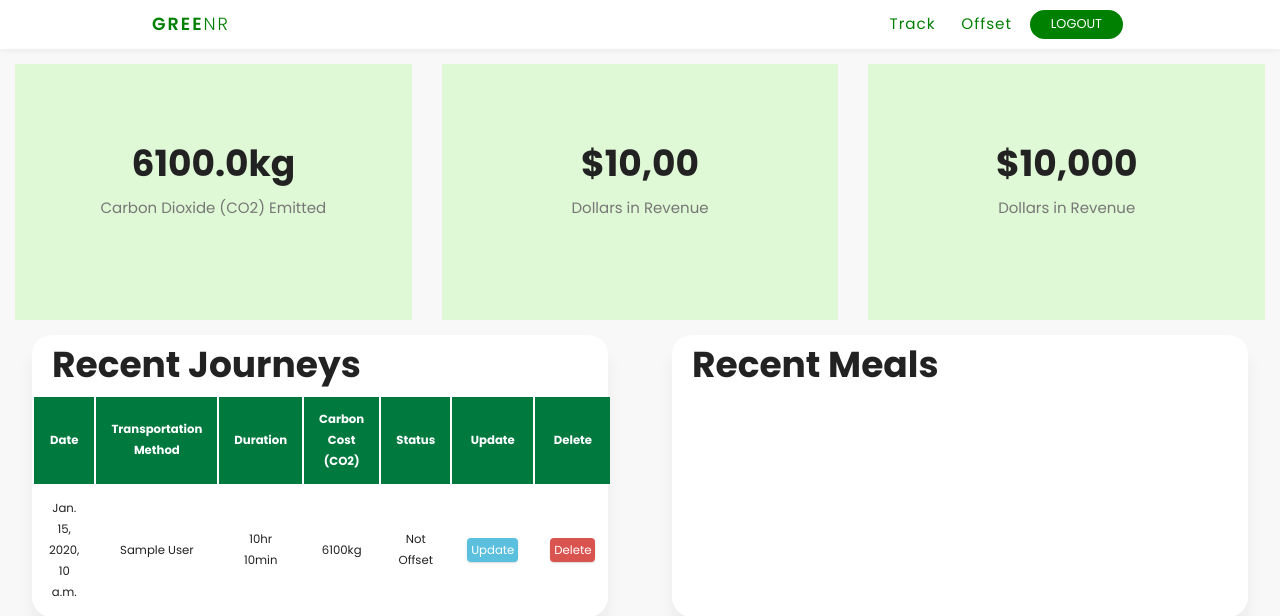
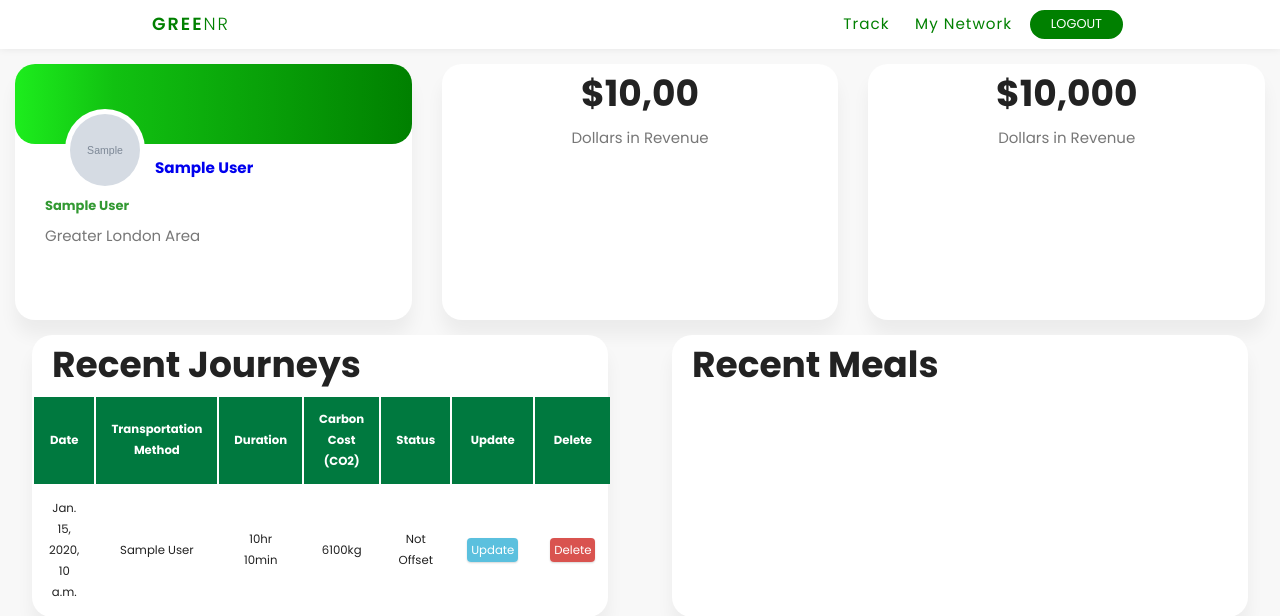
Before and after one commit to ErikKarsen/Greenr, a Django app: page / in a window 1280 px wide. Shown: the top 616 px of the page. Run offline with Django 3.2, Linux system fonts and the light colour scheme; a user stored in the database is signed in; tables that the repository leaves empty hold one stand-in row (values such as "Sample post"); grey boxes marked "Sample" are stand-in pictures; some libraries are stand-ins or nearby versions.

Commit message:
update tiles

```diff
--- a/accounts/static/css/style.css
+++ b/accounts/static/css/style.css
@@ -491,24 +491,20 @@
 }
 
 .tile-container{
-  display: flex;
+    display: flex;
 }
 
 .tile{
-  flex: 1 0 calc(10% - 10px);
-  margin: 15px;
-  height: 256px;
-  background: #DFF8D5;
-  display: flex;
-  align-items: center;
-  flex-direction: column;
-  padding-top: 70px;
-}
-
-.tile:after{
-  content: '';
-  display: block;
-  padding-bottom: 100%;
+    /* padding-top: 70px; */
+    flex: 1 0 calc(10% - 10px);
+    background: #fff;
+    box-shadow: 0px 15px 16.83px 0.17px rgba(0, 0, 0, 0.05);
+    border-radius: 20px;
+    height: 256px;
+    display: flex;
+    flex-direction: column;
+    margin: 15px;
+    align-items: center;
 }
 
 /* Responsive Page Design */
@@ -659,7 +655,7 @@
     height: 80px;
     border-radius: 50%;
     padding: 5px;
-    transform: translate(100px,100px);
+    transform: translate(100px,110px);
 }
 
 .image-container img{
@@ -689,7 +685,6 @@
 
 .middle-container h4{
     box-sizing: border-box;
-    line-height: .6;
     font-weight: lighter;
     color: green;
     opacity: .8;
@@ -699,9 +694,8 @@
 
 .middle-container p{
     box-sizing: border-box;
-    transform: translate(50px,20px);
+    transform: translate(60px,20px);
 }
-
 
 .middle-container .btn{
     float: right;
@@ -727,10 +721,14 @@
 
 .lower-container{
     border-radius: 20px;
-    padding: 0px 20px 20px 50px;
+    padding: 20px 20px 20px 50px;
     display: flex;
     align-items: baseline;
     transform: translate(0px,-40px);
+}
+
+.lower-container p{
+    font-size: 12px;
 }
 
 #profile_description{
@@ -831,3 +829,30 @@
     border-radius: 0px 0px 20px 20px;
     border-bottom: 0px;
 }
+
+.mini-upper-container{
+    height: 80px;
+    border-radius: 20px;
+    background: rgb(29,237,29);
+    background: linear-gradient(90deg, rgba(29,237,29,1) 0%, rgba(17,193,17,1) 25%, rgba(0,128,0,1) 100%);
+}
+
+.tile1{
+    align-items: unset;
+}
+
+.mini-image-container{
+    transform: translate(50px,45px);
+}
+
+.mini-upper-container h3 {
+    transform: translate(140px,10px);
+}
+
+.mini-middle-container h4{
+    transform: translate(10px,30px);
+}
+
+.mini-middle-container p{
+    transform: translate(10px,35px);
+}
--- a/accounts/templates/accounts/data_tiles.html
+++ b/accounts/templates/accounts/data_tiles.html
@@ -1,13 +1,18 @@
 <div class="tile-container">
 
     <div class="tile tile1">
-
-        <h2 class="tile1-data">
-            {{total_emissions}}kg
-
-
-        </h2>
-        <p class="tile1-desc">Carbon Dioxide (CO2) Emitted</p>
+        <div class="upper-container mini-upper-container">
+            <div class="image-container mini-image-container">
+                <a href="{% url 'accounts:user_page' pk=user.id %}"><img src="{{user.customer.profile_pic.url}}"/></a>
+            </div>
+            <a href="{% url 'accounts:user_page' pk=user.id %}"><h3>{{user.customer.first_name}} {{user.customer.last_name}}</h3></a>
+        </div>
+        <div class="middle-container  mini-middle-container">
+            <div>
+                <h4>{{user.customer.title}}</h4>
+                <p>Greater London Area</p>
+            </div>
+        </div>
     </div>
 
     <div class="tile tile2">
--- a/accounts/templates/accounts/navbar.html
+++ b/accounts/templates/accounts/navbar.html
@@ -15,7 +15,7 @@
                         <a href="{% url 'accounts:create_journey' %}">Track</a>
                     </li>
                     <li class="nav-link" style="--i: .85s">
-                        <a href="#">Offset</a>
+                        <a href="{% url 'friend:get-friend-list' pk=user.id %}">My Network</a>
                     </li>
                 </ul>
             </div>
--- a/accounts/templates/accounts/user.html
+++ b/accounts/templates/accounts/user.html
@@ -8,7 +8,7 @@
     <div class="profile-container container">
         <div class="upper-container">
             <div class="image-container">
-                        <img src="{{customer.profile_pic.url}}" />
+                <img src="{{customer.profile_pic.url}}" />
             </div>
             <h3>{{customer.first_name}} {{customer.last_name}}</h3>
 
@@ -58,7 +58,7 @@
             </div>
             <div id="profile_events">
                 <h2>{{friends|length}}</h2>
-                <p>Tracked Activities</p>
+                <h4>Connections</h4>
             </div>
         </div>
     </div>
--- a/friend/templates/friend/network.html
+++ b/friend/templates/friend/network.html
@@ -40,7 +40,7 @@
     <div class="profile-container container" id="friends-container">
         <div class="friend-requests" id="friends-list">
             <header>
-                <h4>Yours Friends:</h4>
+                <h4>Your Friends:</h4>
             </header>
             <div class="container-wide-profile">
                 <ul>
--- a/friend/urls.py
+++ b/friend/urls.py
@@ -16,7 +16,7 @@
     path('friend_request_decline/<str:pk>/', decline_friend_request, name='friend-request-decline'),
     path('friend_request_cancel/<str:pk>/', cancel_friend_request, name='friend-request-cancel'),
 
-    path('mynetwork/<str:pk>/', get_friends_list, name='friend-request-cancel'),
+    path('mynetwork/<str:pk>/', get_friends_list, name='get-friend-list'),
 
 
 ]
```
